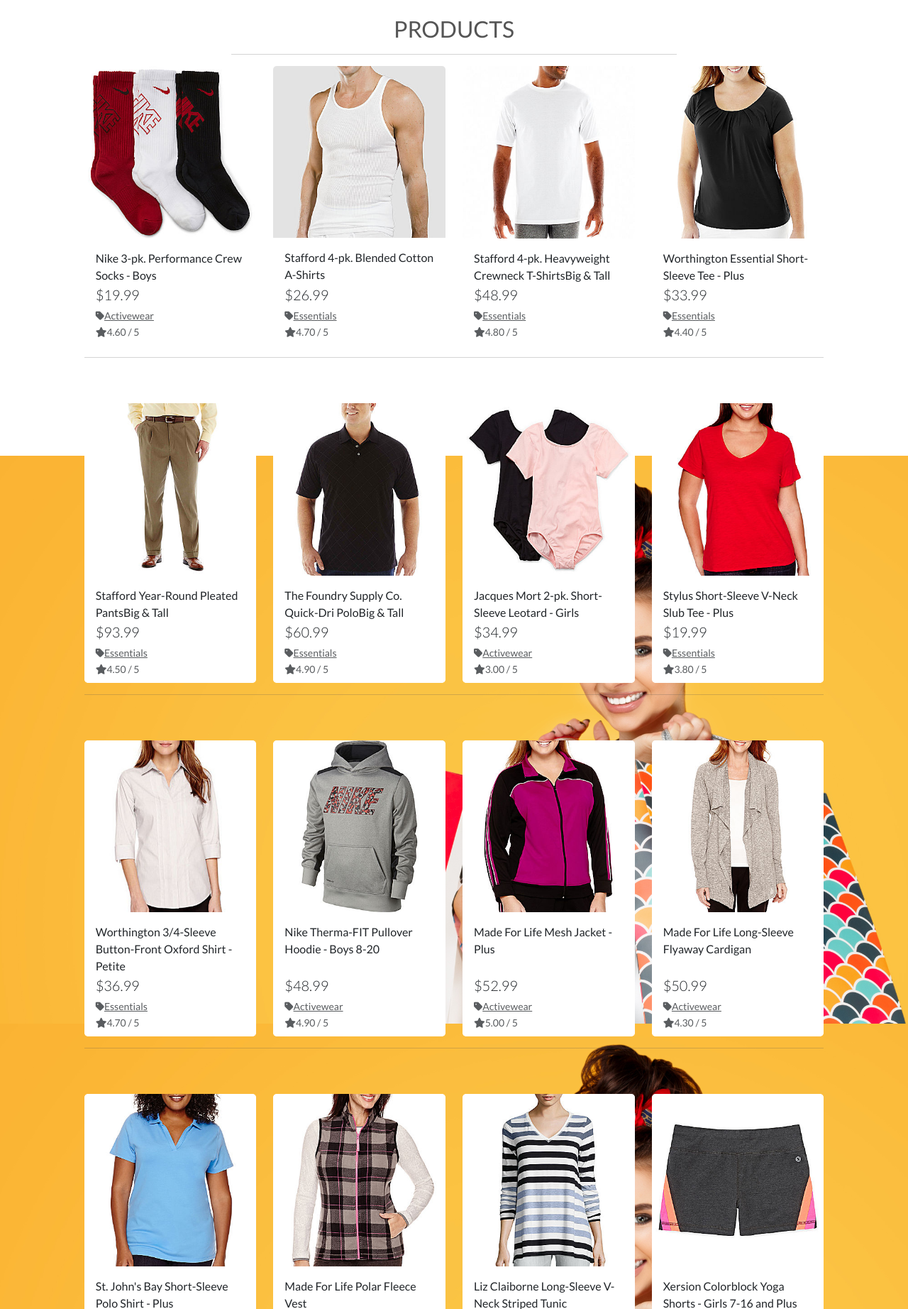
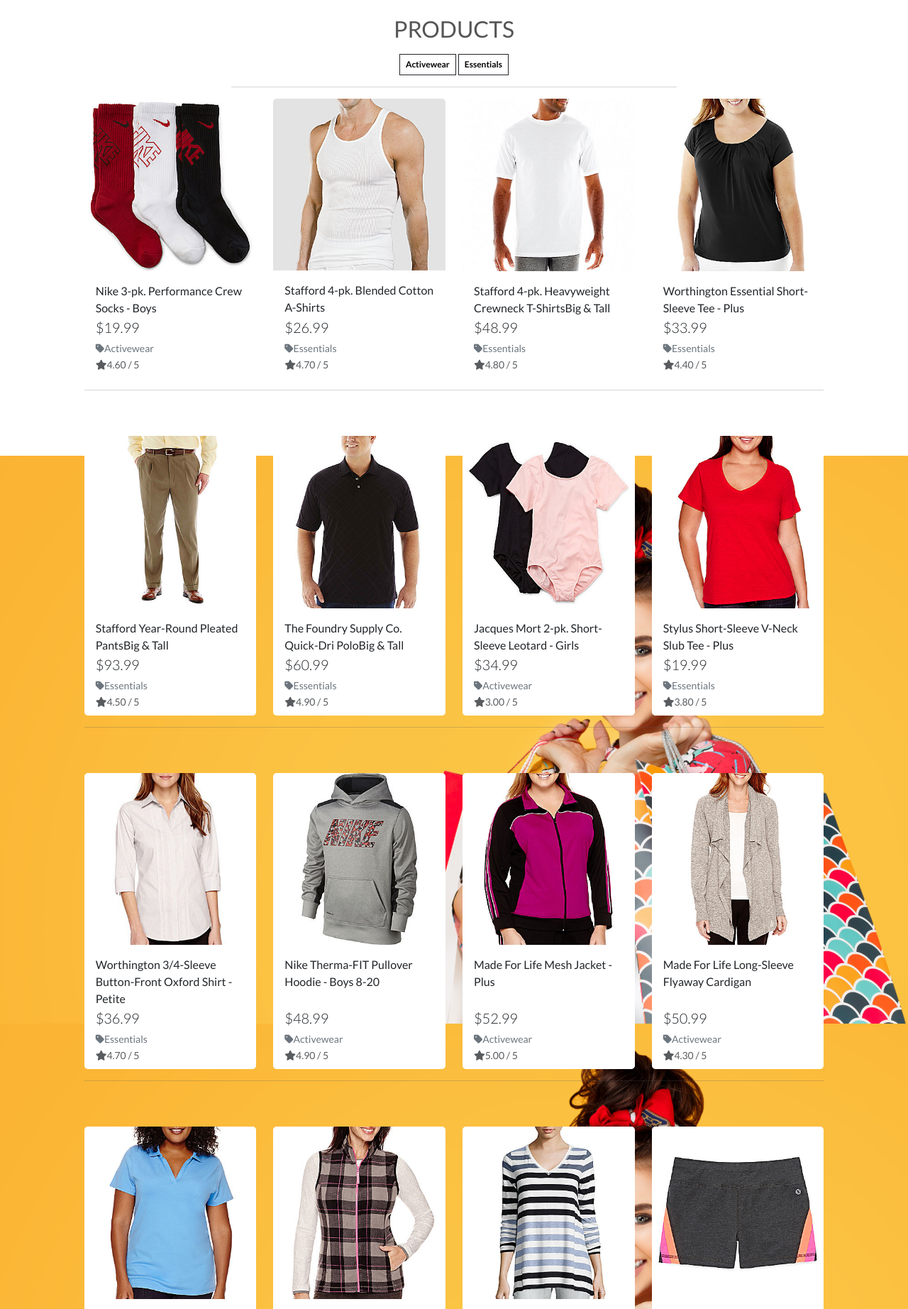
Before and after one commit to BenMilesRocks/boutique_ado_v1, a Django app: a page that uses products/templates/products/products.html in a window 1280 px wide. Shown: the part 158-2002 px from the top of the page at 71% size. Run offline with Django 5.2, Linux system fonts and the light colour scheme; data comes from the database, SQL or seed files in the repository; some libraries are stand-ins or nearby versions.

Commit message:
adds category buttons to products.html

```diff
--- a/products/templates/products/product_detail.html
+++ b/products/templates/products/product_detail.html
@@ -42,7 +42,7 @@
                     <p class="lead mb-0 text-left font-weight-bold">${{ product.price }}</p>
                     {% if product.category %}
                         <p class="small mt-1 mb-0">
-                            <a class="text-muted" href="{% url 'products' %}?category={{ product.category.name }}">
+                            <a class="link-secondary link-offset-2 link-underline-opacity-0 link-underline-opacity-75-hover" href="{% url 'products' %}?category={{ product.category.name }}">
                                 <i class="fas fa-tag mr-1"></i>{{ product.category.friendly_name }}
                             </a>
                         </p>
--- a/products/templates/products/products.html
+++ b/products/templates/products/products.html
@@ -18,6 +18,16 @@
         <div class="row">
             <div class="col text-center mt-3">
                 <h2 class="logo-font">Products</h2>
+
+                <!-- Display current categories -->
+                {% for c in current_categories %}
+                <!-- NOTE - this uses Bootstrap Buttons, which might not be friendly for screen readers -->
+                <!-- Consider changing to something using more consistent symantic elements for production -->
+                    <a class="category-badge text-decoration-none" href="{% url 'products' %}?category={{ c.name }}">
+                        <span class="p-2 mt-2 badge badge-white text-black rounded-0 border border-dark">{{ c.friendly_name }}</span>
+                    </a>
+                {% endfor %}
+
                 <hr class="w-50 mb-1 mx-auto">
             </div>
         </div>
@@ -53,7 +63,7 @@
                                             <p class="lead mb-0 text-left font-weight-bold">${{ product.price }}</p>
                                             {% if product.category %}
                                                 <p class="small mt-1 mb-0">
-                                                    <a class="text-muted" href="{% url 'products' %}?category={{ product.category.name }}">
+                                                    <a class="link-secondary link-offset-2 link-underline-opacity-0 link-underline-opacity-75-hover" href="{% url 'products' %}?category={{ product.category.name }}">
                                                         <i class="fas fa-tag mr-1"></i>{{ product.category.friendly_name }}
                                                     </a>
                                                 </p>
--- a/static/css/base.css
+++ b/static/css/base.css
@@ -76,6 +76,11 @@ body {
     z-index: -1;
 }
 
+a.category-badge > span.badge:hover {
+    background: #212529 !important;
+    color: #fff !important;
+}
+
 /* -------------------------------- Media Queries */
 
 /* Slightly larger container on xl screens */
```
